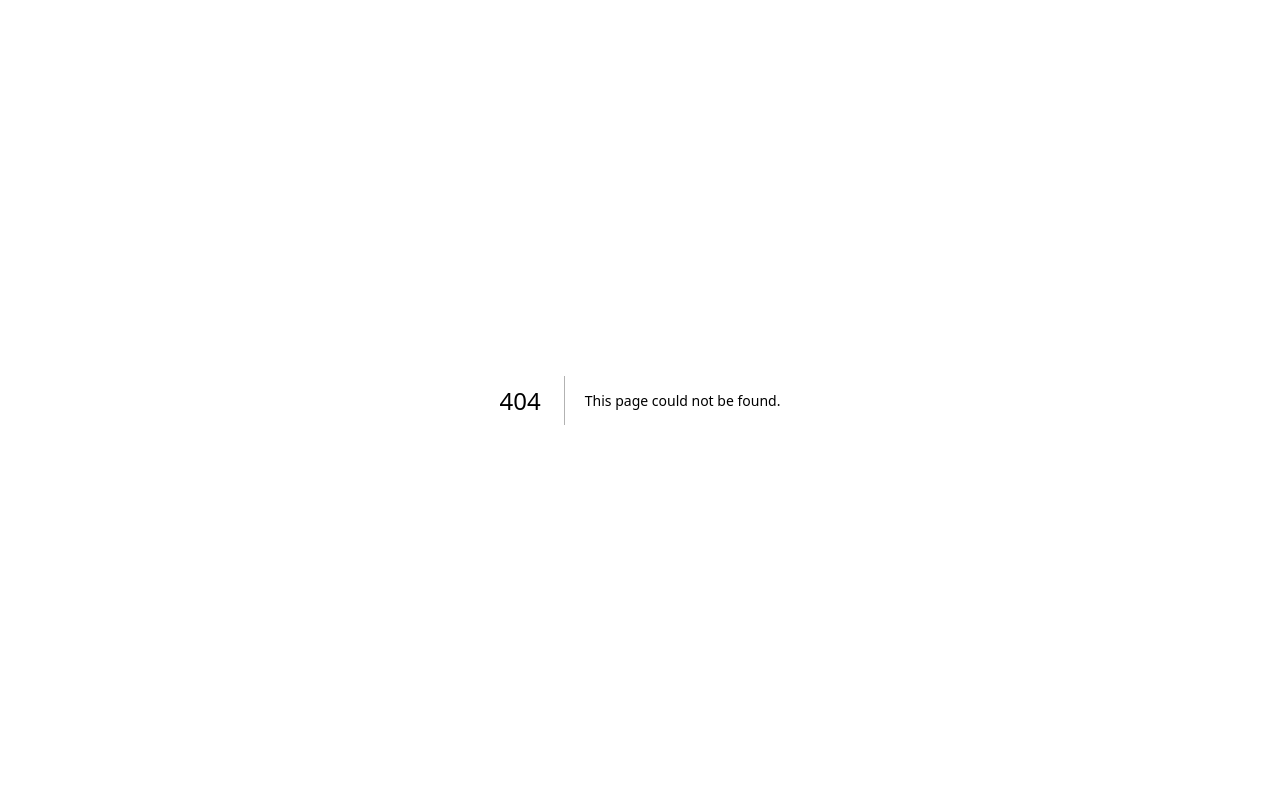
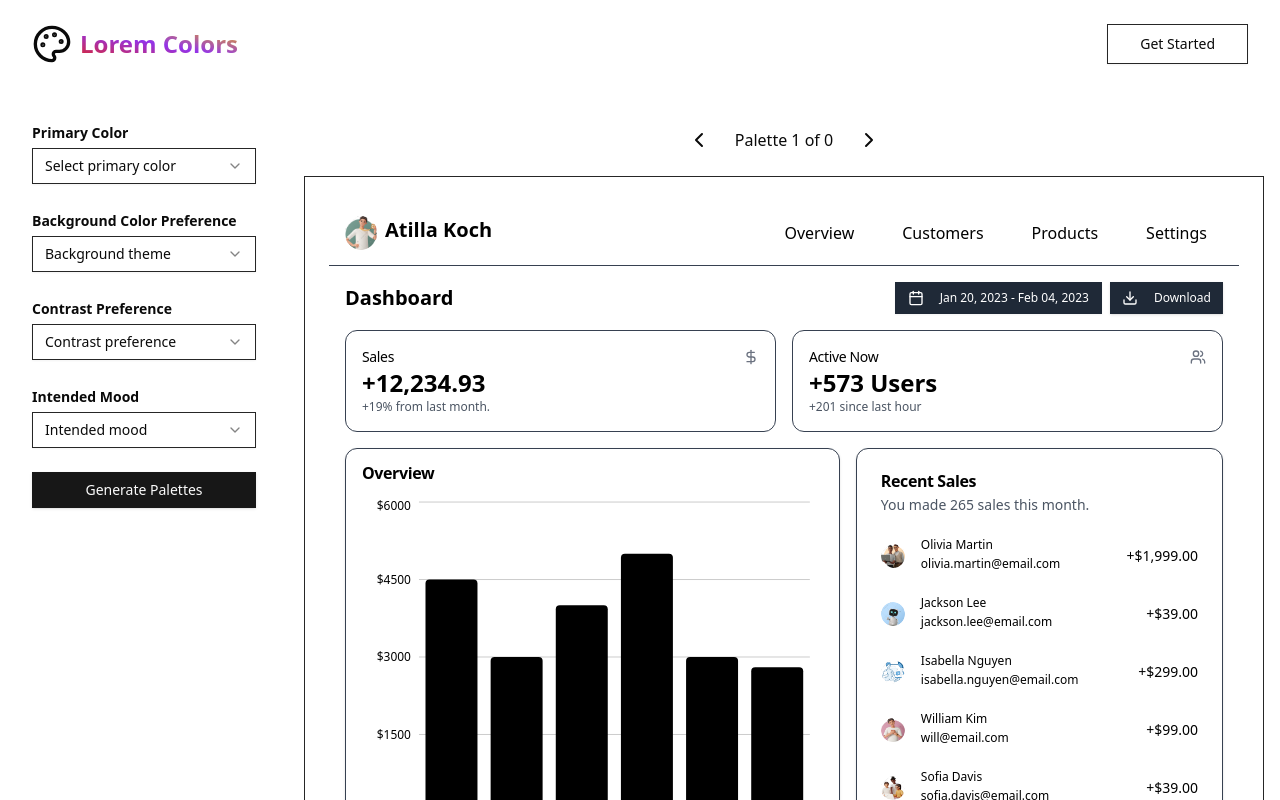
Before and after one commit to peterkessibu/lorem-colors, a Next.js app: page /genAI-Color-Palette in a window 1280 px wide. Before the commit this address had no page. Shown: the top 800 px of the page. Built offline with nearby package versions, Linux system fonts and the light colour scheme.

Commit message:
Refactor color palette routing; migrate ColorPaletteGenerator to new genAI-Color-Palette page and update related components

```diff
--- a/app/api/chat/route.js
+++ b/app/api/chat/route.js
@@ -194,7 +194,7 @@ Respond only with valid JSON without any additional text or markdown. The JSON s
 
 Each palette object should have the following structure:
     {
-      "name": "palette-variant-X",
+      "name": "Palette-Variant-X",
         "colors": {
         "primary": "#HEXCODE",
           "secondary": "#HEXCODE",
--- a/components/CallToAction.js
+++ b/components/CallToAction.js
@@ -17,7 +17,7 @@ export default function CallToAction() {
   useEffect(() => {
     if (isClicked) {
       const timer = setTimeout(() => {
-        router.push("/color-palette");
+        router.push("/genAI-Color-Palette");
       }, 1140);
       return () => clearTimeout(timer);
     }
--- a/components/ColorTuner.js
+++ b/components/ColorTuner.js
@@ -6,7 +6,7 @@ import { CardDescription, CardHeader, CardTitle } from "@/components/ui/card";
 import { Label } from "@/components/ui/label";
 import { Input } from "@/components/ui/input";
 import { Slider } from "@/components/ui/slider";
-import { Copy, Check } from "lucide-react"
+import { Copy, Check } from "lucide-react";
 
 const ColorBox = () => {
   const [baseColor, setBaseColor] = useState("#f43f5e");
@@ -108,6 +108,7 @@ const ColorBox = () => {
       </CardHeader>
       <div className="p-4 mb-4">
         <div className="flex flex-col md:flex-row lg:justify-center justify-between">
+          {/* Color Picker Section */}
           <div className="flex flex-col items-center lg:items-start w-full">
             <Label className="mb-2 text-base">Color Box</Label>
             <HexColorPicker color={baseColor} onChange={setBaseColor} />
@@ -115,9 +116,12 @@ const ColorBox = () => {
               type="text"
               value={baseColor}
               onChange={(e) => setBaseColor(e.target.value)}
-              className="my-4 w-1/2"
+              className="my-4 w-1/2 pointer-events-none"
+              disabled
             />
           </div>
+
+          {/* Shades Generator Section */}
           <div className="flex flex-col items-start w-full mt-6 md:mt-0">
             <Label className="mb-2 text-sm sm:text-base">
               Number of Shades: {shadeCount}
@@ -130,17 +134,23 @@ const ColorBox = () => {
               step={1}
               className="my-2 w-full"
             />
+
+            {/* Shades Grid */}
             <div className="grid grid-cols-2 gap-2 mt-4 w-full">
               {Object.entries(colorShades).map(([shade, color]) => (
                 <div key={shade} className="flex items-center">
+                  {/* Color Box */}
                   <div
                     className="w-8 h-8 rounded mr-2 border border-gray-400"
                     style={{ backgroundColor: color }}
                   />
+
+                  {/* Input with Copy Button */}
                   <div className="relative flex-grow">
                     <Input
                       type="text"
                       value={color}
+                      readOnly
                       className="w-full pr-10 text-xs sm:text-sm cursor-pointer text-gray-400"
                       onClick={() => navigator.clipboard.writeText(color)}
                     />
--- a/components/Footer.js
+++ b/components/Footer.js
@@ -142,7 +142,7 @@ export default function Footer() {
         {/* Copyright Footer */}
         <div className="mt-12 border-t border-gray-200 pt-8">
           <div className="text-base text-gray-400 text-center">
-            &copy; {currentYear} Lorem Colors, Inc. All rights reserved.
+            &copy; {currentYear} Lorem Colors. All rights reserved.
           </div>
         </div>
       </div>
--- a/components/Header.js
+++ b/components/Header.js
@@ -40,7 +40,7 @@ export default function Header() {
               </Button>
             ) : isColorPalettePage ? (
               // Color Box Button for Color Palette Page
-              <Link href="/color-gen">
+              <Link href={'/color-gen'}>
                 <Button variant="outline" size="lg">
                   Color Gen
                 </Button>
@@ -48,7 +48,7 @@ export default function Header() {
             ) : (
               // Get Started Button
               <div className="flex space-x-4">
-                <Link href="/color-palette">
+                    <Link href={'/genAI-Color-Palette'}>
                   <Button variant="outline" size="lg">
                     Get Started
                   </Button>
--- a/components/Hero.js
+++ b/components/Hero.js
@@ -20,7 +20,7 @@ export default function Hero() {
     );
     //setting the time for time bound routing
     setTimeout(() => {
-      router.push("/color-palette");
+      router.push("/genAI-Color-Palette");
     }, 1140);
   };
 
--- a/components/MockupWindow.js
+++ b/components/MockupWindow.js
@@ -97,7 +97,7 @@ export default function Dashboard({ colors }) {
       {/* Main Content */}
       <main className="flex-1 space-y-4 p-4">
         {/* Dashboard Header */}
-        <div className="flex items-center justify-between flex-col md:flex-row">
+        <div className="flex items-center justify-between flex-row">
           <h1 className="text-lg md:text-xl font-bold">Dashboard</h1>
           <div className="flex space-x-2 mt-4 md:mt-0">
             <Button
@@ -146,12 +146,12 @@ export default function Dashboard({ colors }) {
                 <CardTitle className="text-sm font-medium">Sales</CardTitle>
                 <DollarSign className="h-4 w-4 text-gray-500" />
               </div>
-              <CardContent>
-                <div className="text-2xl font-bold">+12,234</div>
+              <div>
+                <div className="text-2xl font-bold">+12,234.93</div>
                 <p className="text-xs" style={{ color: emailColor }}>
-                  +19% from last month
+                  +19% from last month.
                 </p>
-              </CardContent>
+              </div>
             </div>
 
             {/* Active Now Card */}
@@ -169,17 +169,17 @@ export default function Dashboard({ colors }) {
                 </CardTitle>
                 <Users className="h-4 w-4 text-gray-500" />
               </div>
-              <CardContent>
-                <div className="text-2xl font-bold">+573</div>
+              <div>
+                <div className="text-2xl font-bold">+573 Users</div>
                 <p className="text-xs" style={{ color: emailColor }}>
                   +201 since last hour
                 </p>
-              </CardContent>
+              </div>
             </div>
           </div>
 
           {/* Overview and Recent Sales */}
-          <div className="grid gap-4 md:grid-cols-2 lg:grid-cols-7 justify-center">
+          <div className="grid gap-4 md:grid-cols-7 justify-center">
             {/* Overview Chart */}
             <Card
               className="col-span-2 lg:col-span-4 mx-4 md:mx-0"
--- a/components/PaletteCard.js
+++ b/components/PaletteCard.js
@@ -59,7 +59,6 @@ const PaletteCard = ({ palette, colorFormat, setColorFormat }) => {
             <SelectContent className="bg-white text-black rounded-md shadow-md">
               <SelectItem value="hex">HEX</SelectItem>
               <SelectItem value="rgb">RGB</SelectItem>
-              <SelectItem value="css">CSS Variables</SelectItem>
             </SelectContent>
           </Select>
         </CardTitle>
```
Also changed, not shown: app/(root)/genAI-Color-Palette/page.js (renamed from app/(root)/color-palette/page.js).
